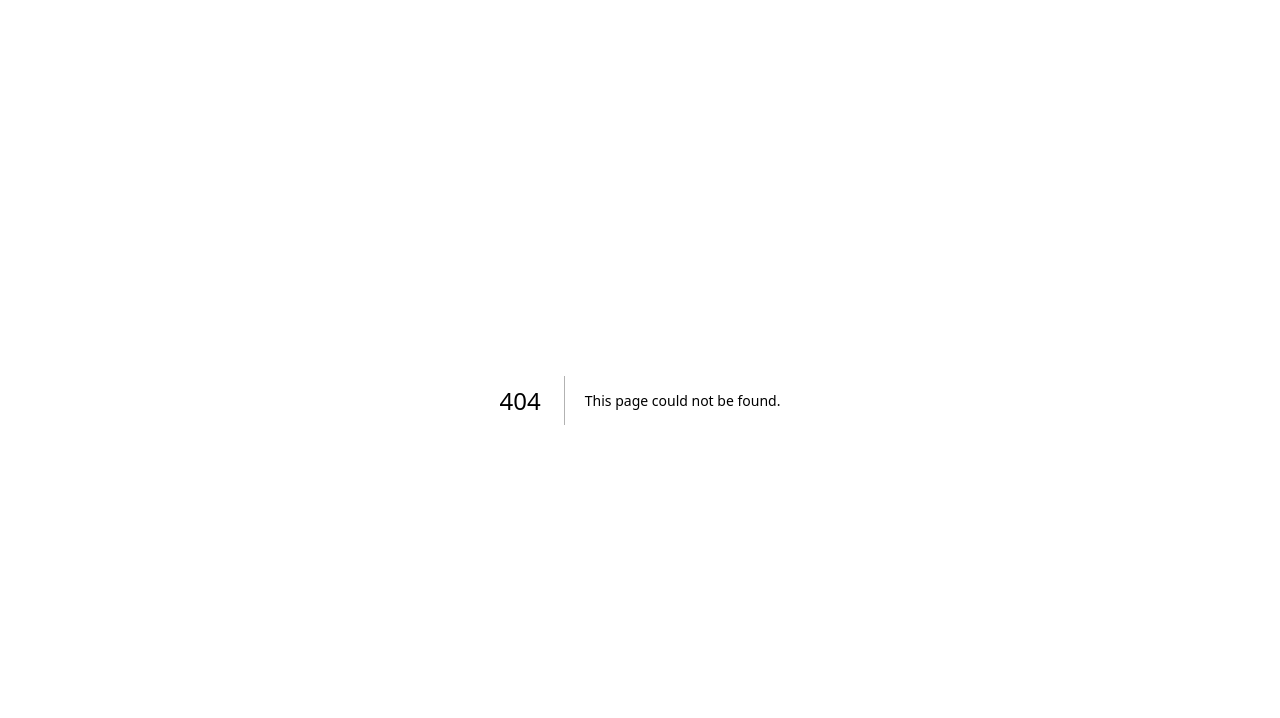
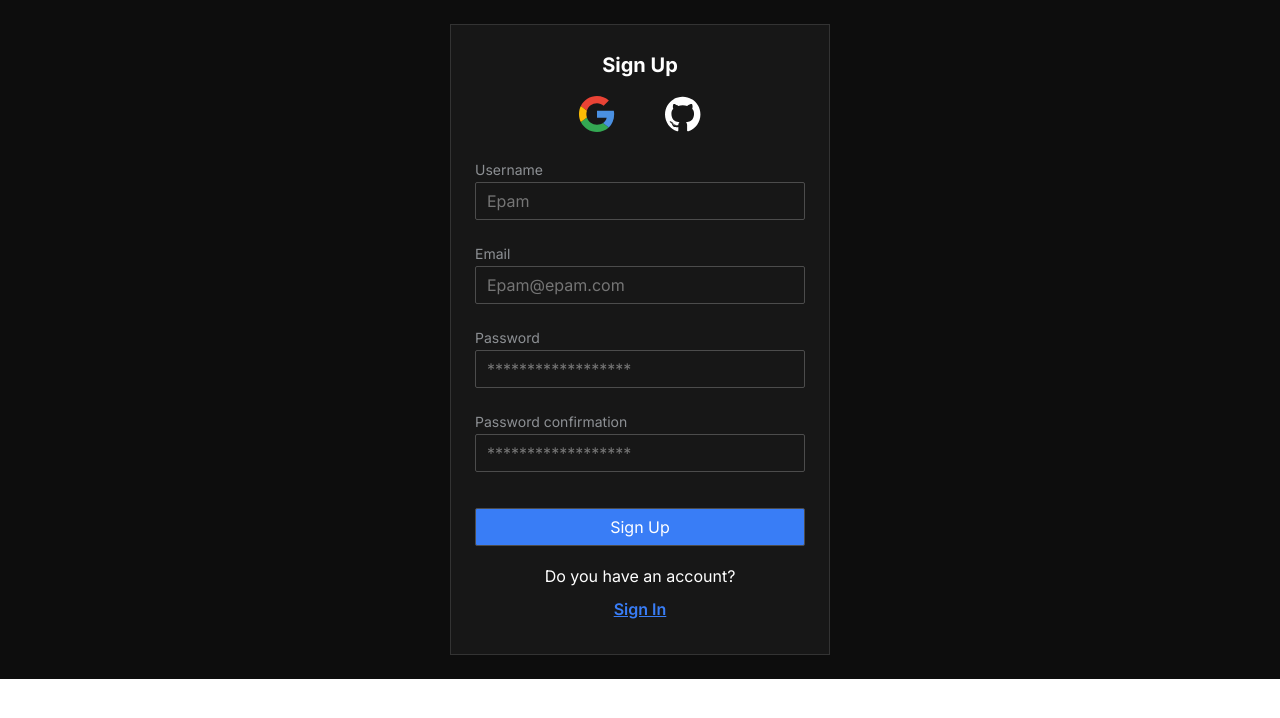
Before and after one commit to FightersForJustice/inctagram, a Next.js app: page /registration in a window 1280 px wide. Before the commit this address had no page. Shown: the top 718 px of the page. Built offline with nearby package versions, Linux system fonts and the light colour scheme.

Commit message:
add page registration

```diff
--- /dev/null
+++ b/pages/registration/index.module.scss
@@ -0,0 +1,69 @@
+@import url('https://fonts.googleapis.com/css2?family=Inter:wght@100;200;300;400;500;600;700;800;900&display=swap');/*  ?  */
+.content{
+    background-color: #0D0D0D;
+    padding: 24px;
+    .registration{
+        max-width: 378px;
+        background-color: #171717;
+        border: 1px solid  #333;
+        margin: 0 auto;
+        h1{
+            color: #fff;
+            text-align: center;
+            font-family: Inter;
+            font-size: 20px;
+            margin-top: 28px;
+        }
+        .item{
+            display: flex;
+            justify-content: center;
+            margin-top: 19px;
+        }
+        .link{
+            padding: 0px 25px ;
+        }
+        p{
+            color: #FFF;
+            text-align: center;
+            font-family: Inter;
+            margin-top: 20px;
+        }
+        .SignIn{
+            color:  #397DF6;
+            text-align: center;
+            font-family: Inter;
+            font-weight: 600;
+            display: block;
+            margin: 13px 0 35px;
+        }
+        form{
+            padding: 0px 24px;
+            div{
+                margin-top: 22px;
+            }
+            label{
+                color: #8D9094;
+                font-size: 14px;
+                font-family: Inter;
+                line-height: 24px;
+            }
+            input{
+                box-sizing: border-box;   /*  ?  */
+                border-radius: 2px;
+                border: 1px solid  #4C4C4C;
+                background-color: #171717 ;
+                width: 100%;
+                color: var(--light-900, #8D9094);
+                font-size: 16px;
+                font-family: Inter;
+                padding: 8px 11px;
+            }
+            .button{
+                border-radius: 2px;
+                background-color:  #397DF6;
+                color: #FFF;
+                margin-top: 14px;
+            }
+        }
+    }
+}
--- /dev/null
+++ b/pages/registration/index.tsx
@@ -0,0 +1,53 @@
+import style from './index.module.scss';
+import { useForm, SubmitHandler } from "react-hook-form"
+
+type FormValues = {
+  username: string
+  email: string
+  password: string
+  password2: string
+}
+
+export default function Registration() {
+  const { register, handleSubmit } = useForm<FormValues>()
+  const onSubmit: SubmitHandler<FormValues> = (data) => console.log(data)
+
+  return (
+    <div className={style.content}>
+        <div className={style.registration}>
+            <h1>Sign Up</h1>
+            <div className={style.item}>
+                <a href="" className={style.link}>
+                    <img src="/img/google-svg.svg" alt="google.com" />
+                </a>
+                <a href=""  className={style.link}>
+                    <img src="/img/github-svg.svg" alt="github.com" />
+                </a>
+            </div>
+            <form onSubmit={handleSubmit(onSubmit)}>
+                <div>
+                    <label>Username</label>
+                    <input {...register("username")} placeholder="Epam" />
+                </div>
+                <div>
+                    <label>Email</label>
+                    <input {...register("email")} placeholder="Epam@epam.com"/>
+                </div>
+                <div>
+                    <label>Password</label>
+                    <input type="password" {...register("password")} placeholder="******************"/>
+                </div>
+                <div>
+                    <label>Password confirmation</label>
+                    <input type="password" {...register("password2")} placeholder="******************"/>
+                </div>
+                <div>
+                    <input className={style.button} type="submit" value="Sign Up" />
+                </div>
+            </form>
+            <p>Do you have an account?</p>
+            <a href="#" className={style.SignIn} >Sign In</a>
+        </div>
+    </div>
+  )
+}
```
